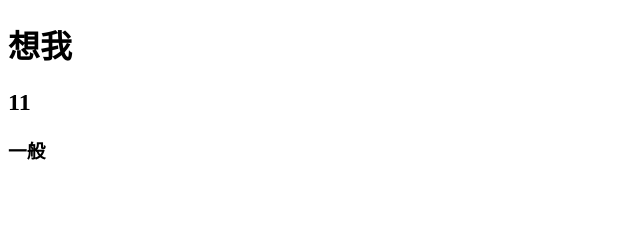
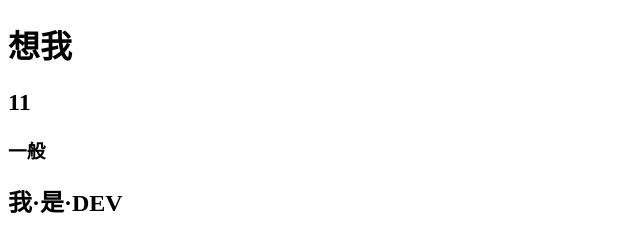
Before and after one commit to gonghe6688/huahei, a plain HTML site: page index.html in a window 1280 px wide. Shown: the whole page, without its empty margins (0-640 px from the left). Drawn offline with Linux system fonts and the light colour scheme.

Commit message:
:anchor: disi

```diff
--- a/index.html
+++ b/index.html
@@ -11,5 +11,8 @@
     <h2>11</h2>
 
     <h3>一般</h3>
+
+
+    <h2>我·是·DEV</h2>
 </body>
 </html>
```
